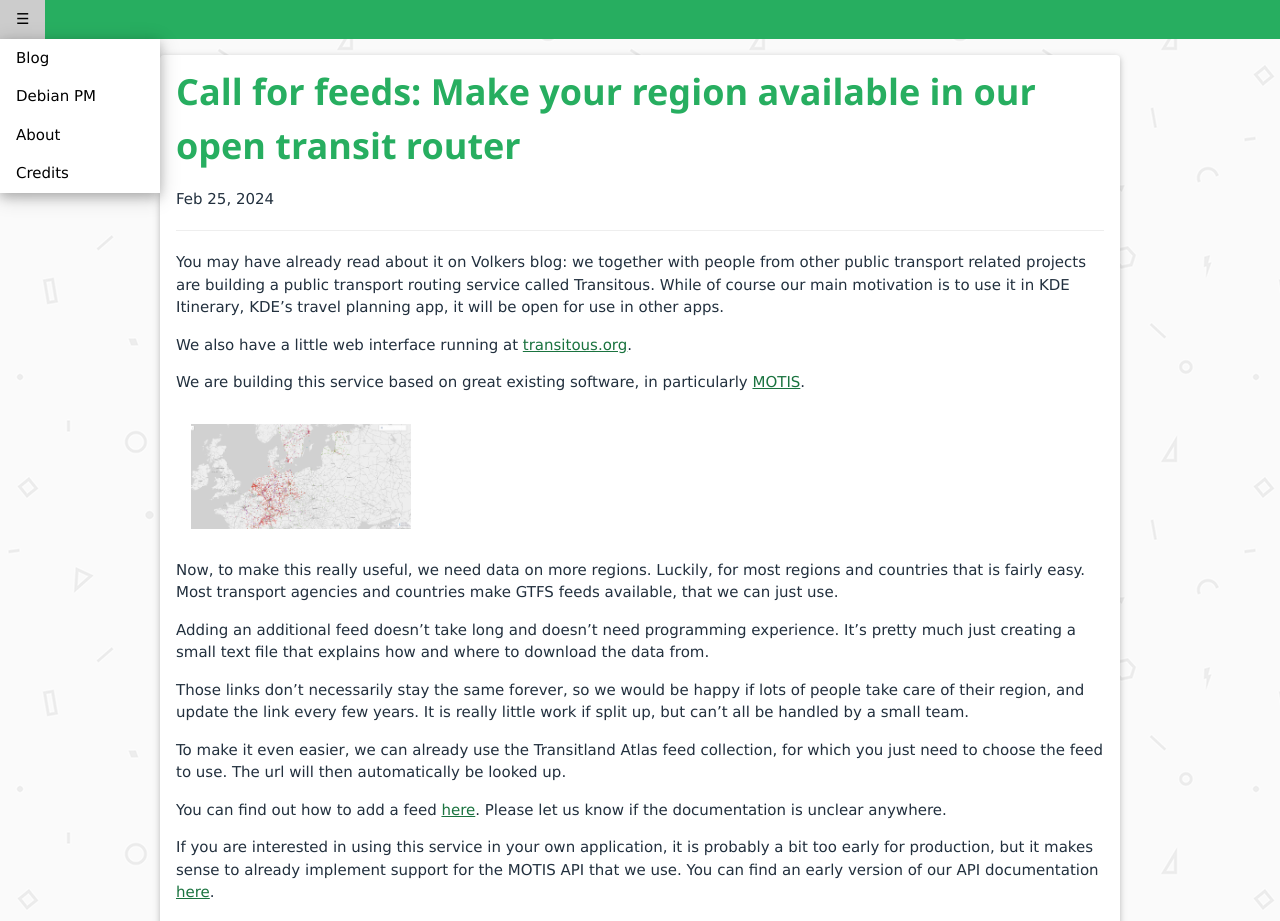
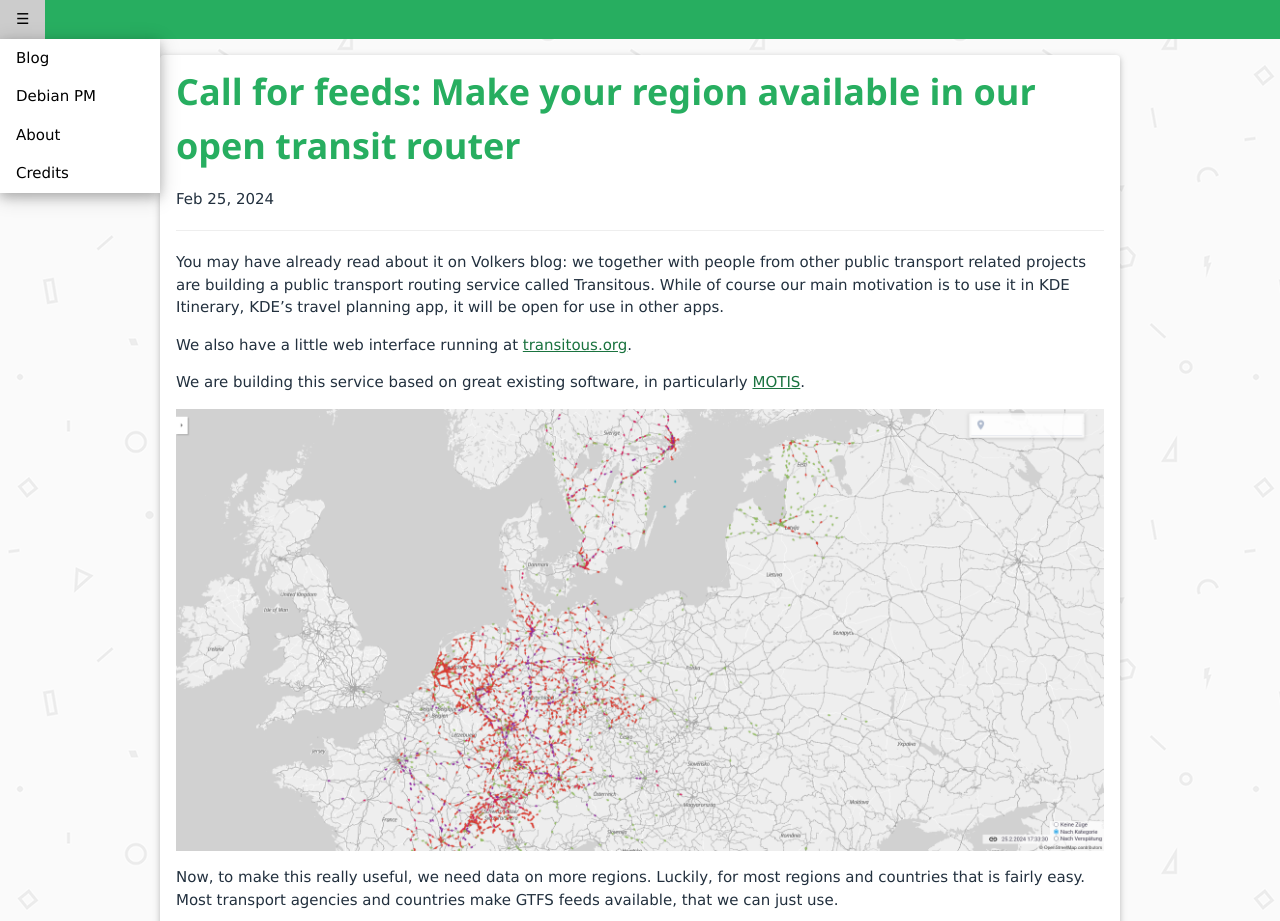
Before and after one commit to jbbgameich/jbbgameich.github.io, a Jekyll site: the page built from _posts/2024-02-25-Call-for-feeds:-Make-your-region-available-in-our-open-transit-router.md, in a window 1280 px wide. Shown: the top 921 px of the page. Built offline with Jekyll 4.4.1, drawn with Linux system fonts in a browser that asks for light colours.

Commit message:
Improve image display

```diff
--- a/_posts/2024-02-25-Call-for-feeds:-Make-your-region-available-in-our-open-transit-router.md
+++ b/_posts/2024-02-25-Call-for-feeds:-Make-your-region-available-in-our-open-transit-router.md
@@ -12,7 +12,7 @@
 
 We are building this service based on great existing software, in particularly [MOTIS](https://motis-project.de).
 
-{% include img.html width="1000px" class="post-img" alt="Screenshot of the Transitous web interface, showing the positions of long-distance transit vehicles in Germany, the Netherlands, Switzerland, Latvia, Estonia and Sweden" src="/img/transitous-web.png" %}
+{% include img.html width="1000px" alt="Screenshot of the Transitous web interface, showing the positions of long-distance transit vehicles in Germany, the Netherlands, Switzerland, Latvia, Estonia and Sweden" src="/img/transitous-web.png" %}
 
 Now, to make this really useful, we need data on more regions.
 Luckily, for most regions and countries that is fairly easy. Most transport agencies and countries make GTFS feeds available, that we can just use.
```
